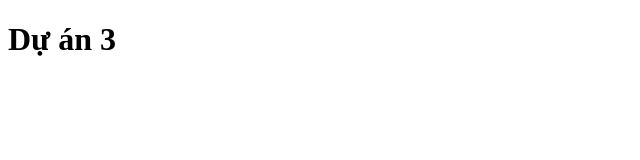
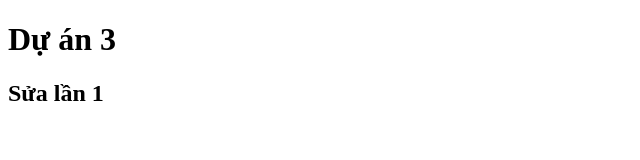
Before and after one commit to lemauhung/Project3, a plain HTML site: page index.html in a window 1280 px wide. Shown: the whole page, without its empty margins (0-640 px from the left). Drawn offline with Linux system fonts and the light colour scheme.

Commit message:
sua doi lan 1

```diff
--- a/index.html
+++ b/index.html
@@ -7,5 +7,6 @@
   </head>
   <body>
     <h1>Dự án 3</h1>
+    <h2>Sửa lần 1</h2>
   </body>
 </html>
```
